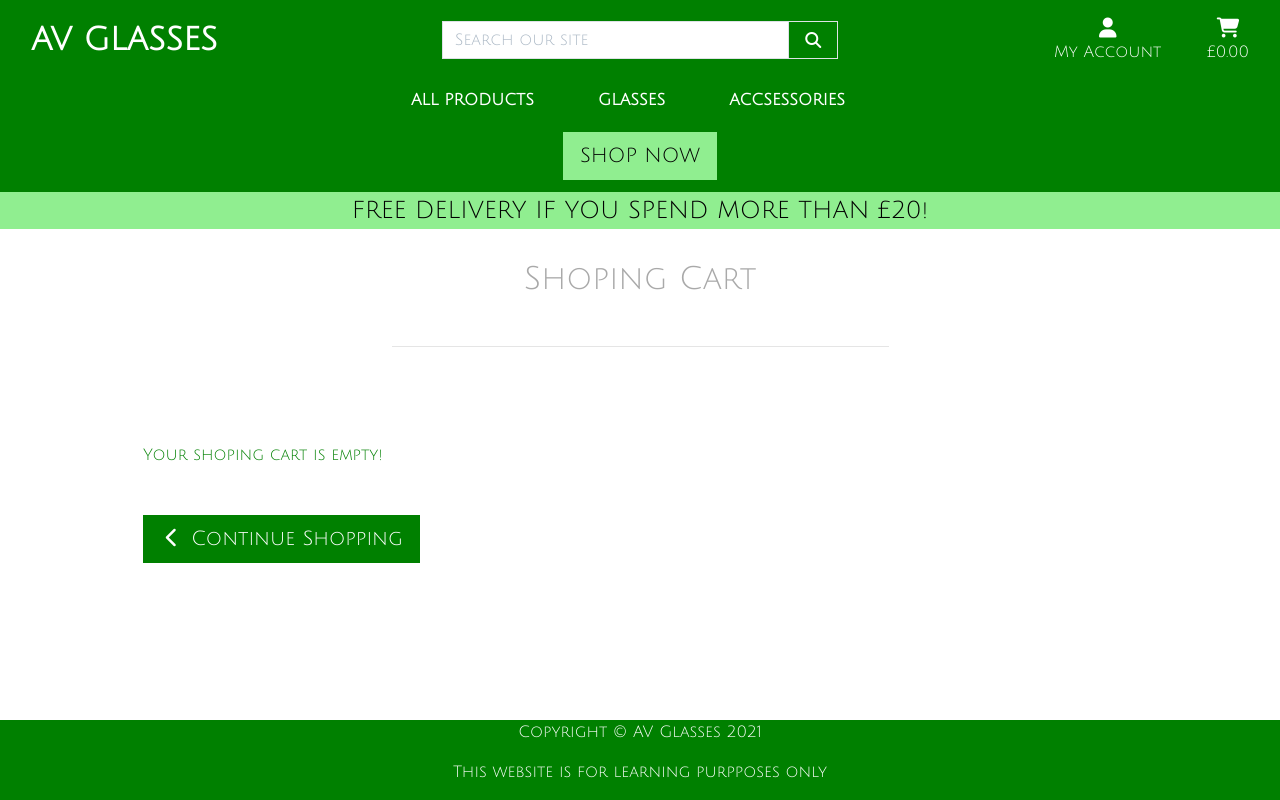
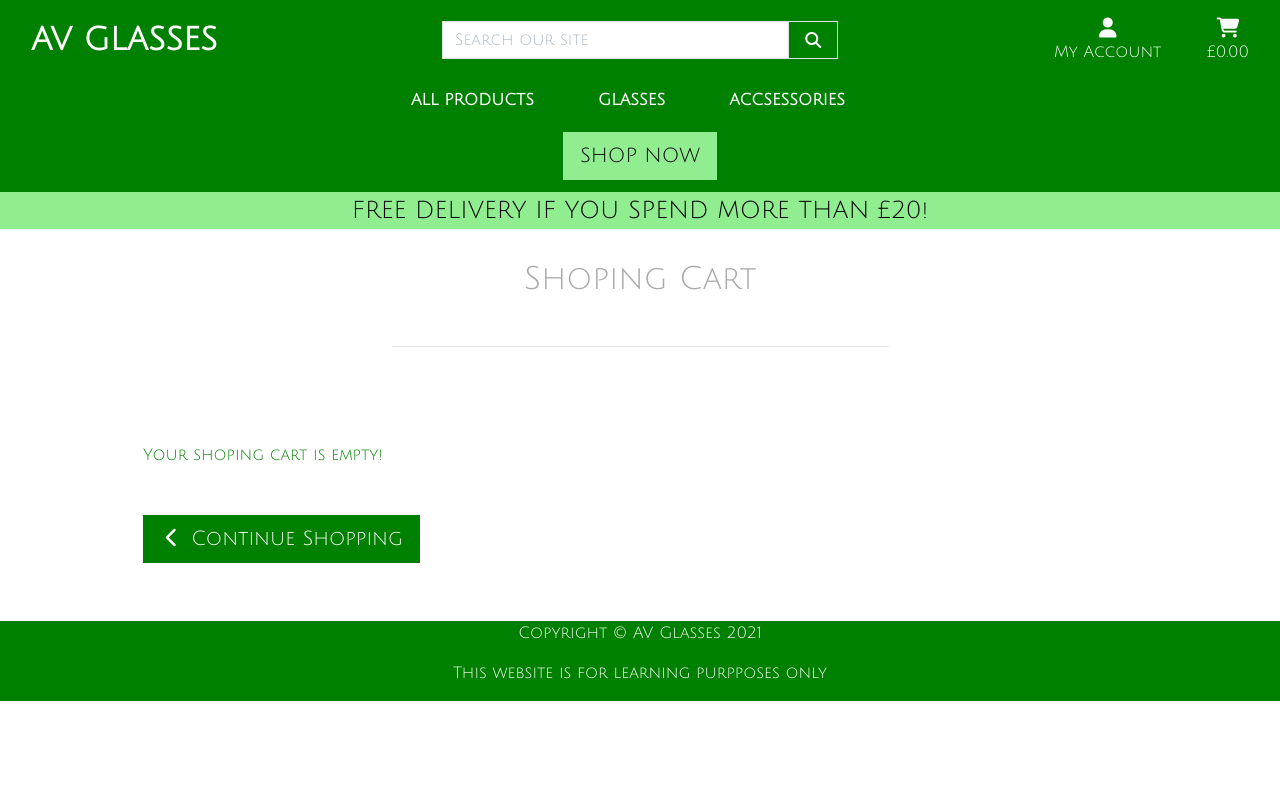
Before and after one commit to atvars/av_glasses, a Django app: page /cart/ in a window 1280 px wide. Run offline with Django 3.2, Linux system fonts and the light colour scheme; some libraries are stand-ins or nearby versions.

Commit message:
fixed footer isue as it was in front of some content

```diff
--- a/static/css/base.css
+++ b/static/css/base.css
@@ -1,11 +1,15 @@
 html {
-    height: 100%;
+    min-height: 100vh;
 }
 
 body {
     height: calc(100vh - 164px);
     color: lightgray;
     font-family: 'Julius Sans One', sans-serif;
+
+    display: flex;
+    flex-direction: column;
+
 }
 
 .responsive {
@@ -75,7 +79,7 @@ input[name='q']::placeholder {
 }
 
 .text-black{
-    color: black !important;
+    color: black;
 }
 
 .text-orange{
@@ -150,10 +154,10 @@ input[name='q']::placeholder {
 
 
 .main-footer{
-    position: fixed;
     bottom: 0;
     left: 0;
     right: 0;
+    margin-top: 50px;
 }
 
 /* ------------------------------- bootstrap toasts */
--- /dev/null
+++ b/static/js/scripts.js
@@ -0,0 +1,66 @@
+// Google Maps Functionality
+        function initMap() {
+            var map = new google.maps.Map(document.getElementById("map"), {
+                zoom: 15,
+                center: {
+                    lat: 52.976849,
+                    lng: -0.034810
+                }
+            });
+            var labels = "ABCDEFGHIJKLMONPQRSTUVWXYZ";
+
+            var locations = [{
+                lat: 52.976849,
+                lng: -0.034810
+            }];
+
+            var markers = locations.map(function(location, i) {
+                return new google.maps.Marker ({
+                    position: location,
+                    label: labels[i % labels.length]
+                });
+            });
+
+            var markerCluster = new MarkerClusterer(map, markers, {
+                imagePath: 'https://developers.google.com/maps/documentation/javascript/examples/markerclusterer/m'
+            });
+        }
+
+
+// for paragraph hover changing color
+$(".hover").mouseenter(function(){
+$(this).css("color", "blue");
+});
+
+$(".hover").mouseleave(function(){
+$(this).css("color", "black");
+});
+
+// for title hover changing color
+$(".name").mouseenter(function(){
+$(this).css("color", "black");
+});
+
+$(".name").mouseleave(function(){
+$(this).css("color", "green");
+});
+
+
+// shop now button animation
+$(".shop-now-button").mouseenter(function(){
+    $(this).animate({
+      opacity: "1",
+      height: "50px",
+      width: "200px"
+    });
+  });
+$(".shop-now-button").mouseleave(function(){
+    $(this).animate({
+      opacity: "1",
+      height: "50px",
+      width: "170px"
+    });
+  });
+
+  // auto date in footer for copyrights
+$("#copyright").text(new Date().getFullYear());
--- a/templates/base.html
+++ b/templates/base.html
@@ -143,25 +143,23 @@
     {% block content %}
     {% endblock %}
 
-        <div class="row fixed-bottom main-footer">
+    {% block footer %}
+        <div class="row main-footer">
             <div class="col s12 bg-green white-text">
                 <p class="copyright text-center text-white">Copyright &copy; AV Glasses <span id="copyright"></span></p>
                 <p class="text-white text-center">This website is for learning purpposes only</p>
             </div>
         </div>
+    {% endblock %}
 
 
-    <script type="text/javascript">
-        $("#copyright").text(new Date().getFullYear());
-    </script>
 
     {% block postloadjs %}
         <script type="text/javascript">
             $('.toast').toast('show');
         </script>
+        <script type="text/javascript" src="{% static 'js/scripts.js' %}"></script>
     {% endblock %}
-
-
 
   </body>
 </html>
```
Also changed, not shown: home/templates/home/index.html (+20 -41 lines).
